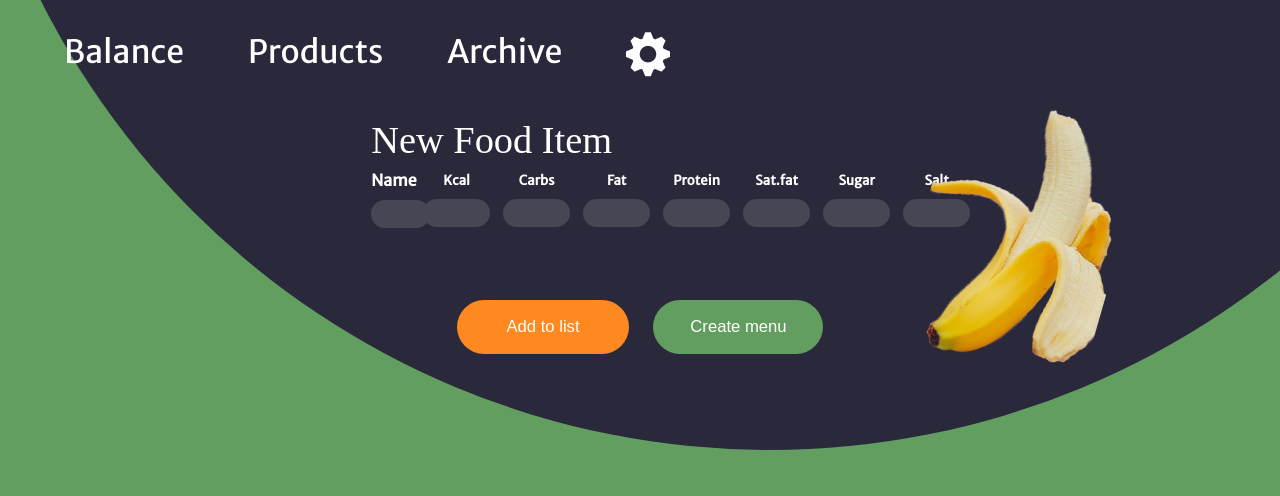
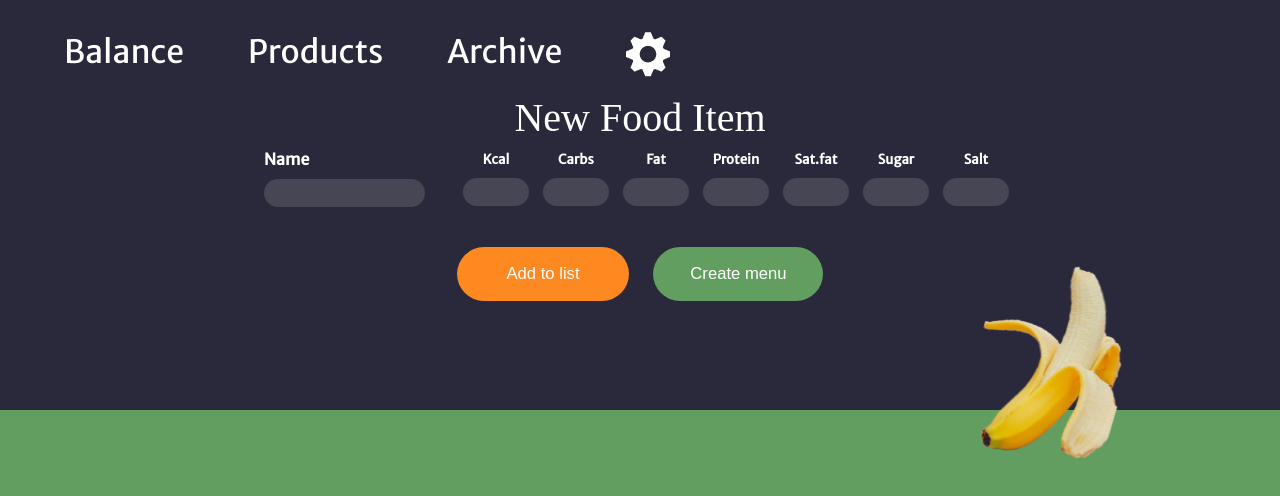
Before and after one commit to Flotsam3/MacroMonitor, a React (Vite) app: page / in a window 1280 px wide. Shown: the top 496 px of the page. Built offline with nearby package versions, Linux system fonts and the light colour scheme; no server answers; the HTML template or start-up script is replaced by a standard one; a web font is replaced by a local one.

Commit message:
feat(Products):add responsiveness

```diff
--- a/src/components/Molecules/MacronutrientInput.module.scss
+++ b/src/components/Molecules/MacronutrientInput.module.scss
@@ -5,6 +5,12 @@
     align-items: center;
     gap: 10px;
     width: 5em;
+    @media screen and (max-width:870px) {
+      width: 4em;
+   }
+   @media screen and (max-width:500px) {
+      width: 3.5em;
+   }
     input {
        width: 50%;
        padding: 0.5em 1em;
--- a/src/components/Organisms/NewFoodPanel.module.scss
+++ b/src/components/Organisms/NewFoodPanel.module.scss
@@ -7,18 +7,32 @@
     margin-top: 2em;
     width: 70%;
     border-radius: 15px;
+    @media screen and (max-width:1450px) {
+      width: 100%;
+      margin-top: 0.5rem;
+   }
     h1 {
        font-family: 'Medula One', cursive;
-       font-size: clamp(1rem, 3vw, 5rem);
+       font-size: clamp(2.5rem, 3vw, 5rem);
        font-weight: 400;
        width: 60%;
+       @media screen and (max-width:1450px) {
+         text-align: center;
+      }
     }
     .panel {
        display: flex;
        padding: 0.5em 1.5em;
        color: var.$font-light;
        border-radius: 15px;
-       width: 60%;
+       width: 70%;
+       @media screen and (max-width:1450px) {
+         width: initial;
+      }
+      @media screen and (max-width:870px) {
+         flex-direction: column;
+         gap: 10px;
+      }
        input:focus {
           outline: 3px solid var.$primary-bg;
        }
@@ -40,6 +54,13 @@
        }
        .macrosWrapper {
           display: flex;
+          @media screen and (max-width:500px) {
+            flex-direction: column;
+            gap: 10px;
+         }
+          .innerMacrosWrapper {
+            display: flex;
+          }
        }
     }
     .buttonWrapper {
@@ -47,5 +68,11 @@
        justify-content: center;
        gap: 1.5em;
        margin-top: 4em;
+       @media screen and (max-width:1500px) {
+         margin-top: 2rem;
+      }
+      @media screen and (max-width:870px) {
+         margin-top: 0.5rem;
+      }
     }
  }
--- a/src/components/Organisms/NewFoodPanel.tsx
+++ b/src/components/Organisms/NewFoodPanel.tsx
@@ -57,7 +57,6 @@ export default function NewFoodPanel({handleCreateMenu}: NewFoodPanelProps): JSX
       });
   };
 
-
   return (
     <div className={styles.panelWrapper}>
       <ToastContainer position="top-center" transition={Zoom} autoClose={5000} hideProgressBar newestOnTop={false} closeOnClick rtl={false} pauseOnFocusLoss draggable pauseOnHover theme="colored"/>
@@ -69,6 +68,7 @@ export default function NewFoodPanel({handleCreateMenu}: NewFoodPanelProps): JSX
           </div>
           <div className={styles.macrosWrapper}>
             <MacronutrientInput label={"Kcal"} name={Nutrient.Calories} value={inputValue?.calories || ""} onChangeHandler={handleChange} />
+            <div className={styles.innerMacrosWrapper}>
               <MacronutrientInput label={"Carbs"} name={Nutrient.Carbohydrates} value={inputValue?.carbohydrates || ""} onChangeHandler={handleChange}/>
               <MacronutrientInput label={"Fat"} name={Nutrient.Fat} value={inputValue?.fat || ""} onChangeHandler={handleChange}/>
               <MacronutrientInput label={"Protein"} name={Nutrient.Protein} value={inputValue?.protein || ""} onChangeHandler={handleChange}/>
@@ -77,10 +77,11 @@ export default function NewFoodPanel({handleCreateMenu}: NewFoodPanelProps): JSX
               <MacronutrientInput label={"Salt"} name={Nutrient.Salt} value={inputValue?.salt || ""} onChangeHandler={handleChange}/>
             </div>
           </div>
+      </div>
       <div className={styles.buttonWrapper}>
         <Button label={"Add to list"} appearance={"typeA"} onClick={handleAddToList} />
         <Button label={"Create menu"} appearance={"typeB"} onClick={handleCreateMenu} />
       </div>
     </div>
   )
-}
+};
--- a/src/pages/Products.module.scss
+++ b/src/pages/Products.module.scss
@@ -19,12 +19,37 @@
       background-repeat: no-repeat;
       background-size: cover;
       background-position-y: -100px;
+      padding-left: 3em;
       color: var.$font-light;
       z-index: 10;
+      @media screen and (max-width:1500px) {
+         background-color: var.$secondary-bg;
+         height: 20rem;
+         min-height: 410px;
+         padding-left: 0;;
+      }
+      @media screen and (max-width:870px) {
+         // min-height: 470px;
+         position: initial;
+      }
+      @media screen and (max-width:500px) {
+         min-height: 470px;
+      }
       .banana {
          position: absolute;
          top:15%;
          right: 10%;
+         @media screen and (max-width:1500px) {
+            top: 60%;
+            width: 200px;
+         }
+         @media screen and (max-width:1070px) {
+            width: 120px;
+            top: 70%;
+         }
+         @media screen and (max-width:870px) {
+            display: none;
+         }
       }
       .addButtonWrapper {
          display: flex;
@@ -49,7 +74,14 @@
    }
    .outerPanelWrapper {
       margin-top: 68vmin;
+      @media screen and (max-width:1500px) {
+         margin-top: 58vh;
+      }
+      @media screen and (max-width:870px) {
+         margin-top: 1em;
+      }
       .productPanelWrapper {
+         position: relative;
          display: flex;
          gap: 1em;
          margin-top: 0.5em;
@@ -57,6 +89,12 @@
          background-color: var.$secondary-bg;
          color: white;
          border-radius: 10px;
+         @media screen and (max-width:1200px) {
+            font-size: 0.8rem;
+         }
+         @media screen and (max-width:800px) {
+            flex-direction: column;
+         }
          .imageWrapper {
             display: flex;
             gap: 10px;
@@ -64,6 +102,7 @@
             .image {
                position: relative;
                width: 3.5rem;
+               height: 3.5rem;
                aspect-ratio: 1;
                background-color: #474654;
                border-radius: 5px;
@@ -104,6 +143,19 @@
                transition: 1s ease;
             }
          }
+         .nutrientWrapper {
+            display: flex;
+            @media screen and (max-width:590px) {
+               flex-direction: column;
+               gap: 10px;
+            }
+            .topNutrientWrapper {
+               display: flex;
+               gap: 5px;
+            }
+            .bottomNutrientWrapper {
+               display: flex;
+               gap: 5px;
                .gramsWrapper {
                   display: flex;
                   flex-direction: column;
@@ -125,7 +177,11 @@
                      outline: 3px solid #474654;
                   }
                }
+            }
+         }
          .close {
+            position: absolute;
+            inset: 5px 5px auto auto;
             display: flex;
             justify-content: center;
             align-items: center;
--- a/src/pages/Products.tsx
+++ b/src/pages/Products.tsx
@@ -15,8 +15,6 @@ type SelectedFood = {
 export default function Products() {
   const {setOptionsData, food, setFoodData, setConsumptionData, setInputValue} = useContext(OptionContext) || {};
   const [selectedFood, setSelectedFood] = useState<SelectedFood>({});
-
-  console.log("dotenv", import.meta.env.VITE_CLOUDINARY_URL);
 
   useEffect(()=>{
     const fetchOptions = async() =>{
@@ -165,6 +163,7 @@ export default function Products() {
         <div className={styles.outerPanelWrapper}>
           {food && food.map((food, index)=>(
             <div key={index} className={styles.productPanelWrapper}>
+              <div className={styles.titleWrapper}>
                 <div className={styles.imageWrapper}>
                   <p className={styles.image}>
                     {food.image && <img className={styles.image_small} src={import.meta.env.VITE_CLOUDINARY_URL + food.image} alt="" />}
@@ -174,16 +173,23 @@ export default function Products() {
                     {food.image && <img className={styles.image_large} src={import.meta.env.VITE_CLOUDINARY_URL + food.image} alt="" />}
                   </p>
                 </div>
+              </div>
+              <div className={styles.nutrientWrapper}>
+                <div className={styles.topNutrientWrapper}>
                   <Macronutrient label="Kcal" value={food.calories}/>
                   <Macronutrient label="Carbs" value={food.carbohydrates}/>
                   <Macronutrient label="Fat" value={food.fat}/>
                   <Macronutrient label="Protein" value={food.protein}/>
+                </div>
+                <div className={styles.bottomNutrientWrapper}>
                   <Macronutrient label="Sat.Fat" value={food.saturatedFat}/>
                   <Macronutrient label="Sugar" value={food.sugar}/>
                   <Macronutrient label="Salt" value={food.salt}/>
                   <div className={styles.gramsWrapper}>
                     <p>g</p>
                     <input type="text" value={selectedFood[food.name || "empty"]} onChange={(evt) => handleOnChange(food.name, evt.target.value)} />
+                  </div>
+                </div>
               </div>
               <span className={styles.close} onClick={()=>handleDeleteItem(food.name)}>x</span>
             </div>
```
Also changed, not shown: 2 other files (tests, documents, lock files or other folders). Lines whose indentation alone changed are shown as unchanged.
